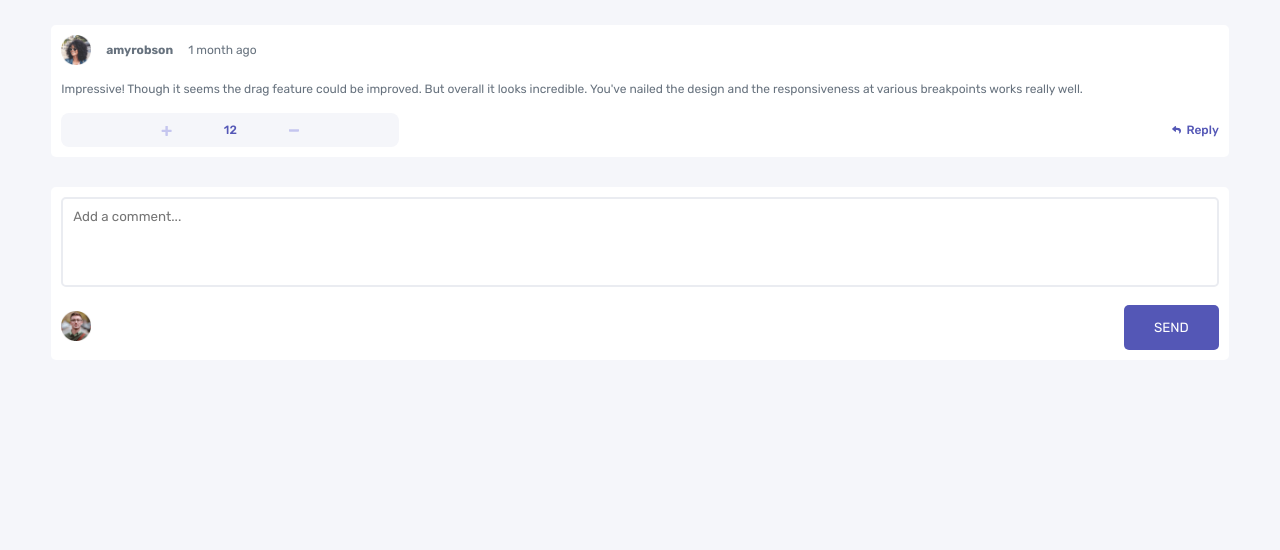
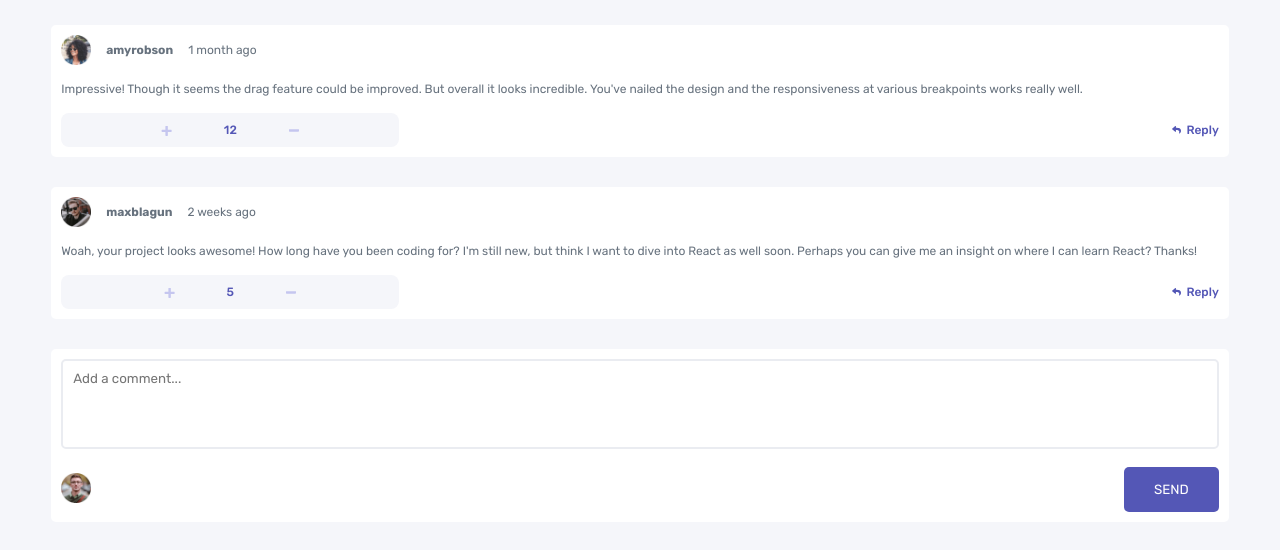
Before and after one commit to David-Henery4/Interactive-Comments-Section, a React (Create React App) app: page / in a window 1280 px wide. Shown: the top 550 px of the page. Built offline with nearby package versions, Linux system fonts and the light colour scheme.

Commit message:
comment data added

```diff
--- a/src/App.js
+++ b/src/App.js
@@ -1,12 +1,11 @@
-import { CommentBox, InputBox } from "./components";
+import MainContent from "./layout/MainContent";
+import amy from "./images/avatars/image-amyrobson.png"
+
 
 function App() {
   return (
     <div className="App app-layout">
-      <main className="content-layout">
-        <CommentBox />
-        <InputBox />
-      </main>
+      <MainContent />
     </div>
   );
 }
--- a/src/components/CommentBox.js
+++ b/src/components/CommentBox.js
@@ -1,45 +1,48 @@
 import React from "react";
 import holderProfilePic from "../images/avatars/image-amyrobson.png";
-import plus from "../images/icon-plus.svg";
-import minus from "../images/icon-minus.svg";
-import del from "../images/icon-delete.svg";
-import reply from "../images/icon-reply.svg";
-import edit from "../images/icon-edit.svg";
+import { del, edit, minus, plus, reply } from "../images";
 
-
-const CommentBox = () => {
+const CommentBox = ({ id, content, createdAt, replies, score, user }, replyStatus) => {
+  const {image, username} = user
+  console.log(replyStatus)
   return (
+    <>
       <div className="comment-box">
         <div className="comment-box-headers">
           <img
-          src={holderProfilePic}
+            src={require(`../images/avatars/${image.png}`)}
             alt="profile-pic"
             className="comment-box__profile-img"
           />
-        <h1 className="comment-box__name">amyrobson</h1>
-        <p className="comment-box__post-date">1 month ago</p>
+          <h1 className="comment-box__name">{username}</h1>
+          <p className="comment-box__post-date">{createdAt}</p>
         </div>
         <div className="comment-box-comment">
-        <p className="comment-box-comment__text">
-          Impressive! Though it seems the drag feature could be improved. But
-          overall it looks incredible. You've nailed the design and the
-          responsiveness at various breakpoints works really well.
-        </p>
+          <p className="comment-box-comment__text">{content}</p>
         </div>
         <div className="comment-box-likes">
           <button className="comment-box__plus">
             <img className="comment-box__plus-icon" src={plus} alt="plus" />
           </button>
-        <p className="comment-box__like-quantity">12</p>
+          <p className="comment-box__like-quantity">{score}</p>
           <button className="comment-box__minus">
             <img src={minus} alt="minus" className="comment-box__minus-icon" />
           </button>
         </div>
         <div className="comment-box-reply">
-        <img src={reply} alt="reply-icon" className="comment-box-reply__icon" />
+          <img
+            src={reply}
+            alt="reply-icon"
+            className="comment-box-reply__icon"
+          />
           <p className="comment-box-reply__text">Reply</p>
         </div>
       </div>
+      {/* {replies && replies.length > 0 &&
+        replies.map((rep) => {
+          return <CommentBox key={rep.id} {...rep}/>;
+        })} */}
+    </>
   );
 };
 
--- a/data.json
+++ b/src/data.json
@@ -1,7 +1,7 @@
 {
   "currentUser": {
     "image": {
-      "png": "./images/avatars/image-juliusomo.png",
+      "png": "image-juliusomo.png",
       "webp": "./images/avatars/image-juliusomo.webp"
     },
     "username": "juliusomo"
@@ -14,7 +14,7 @@
       "score": 12,
       "user": {
         "image": {
-          "png": "./images/avatars/image-amyrobson.png",
+          "png": "image-amyrobson.png",
           "webp": "./images/avatars/image-amyrobson.webp"
         },
         "username": "amyrobson"
@@ -28,7 +28,7 @@
       "score": 5,
       "user": {
         "image": {
-          "png": "./images/avatars/image-maxblagun.png",
+          "png": "image-maxblagun.png",
           "webp": "./images/avatars/image-maxblagun.webp"
         },
         "username": "maxblagun"
@@ -42,7 +42,7 @@
           "replyingTo": "maxblagun",
           "user": {
             "image": {
-              "png": "./images/avatars/image-ramsesmiron.png",
+              "png": "image-ramsesmiron.png",
               "webp": "./images/avatars/image-ramsesmiron.webp"
             },
             "username": "ramsesmiron"
@@ -56,7 +56,7 @@
           "replyingTo": "ramsesmiron",
           "user": {
             "image": {
-              "png": "./images/avatars/image-juliusomo.png",
+              "png": "image-juliusomo.png",
               "webp": "./images/avatars/image-juliusomo.webp"
             },
             "username": "juliusomo"
--- /dev/null
+++ b/src/features/general/generalSlice.js
@@ -0,0 +1,21 @@
+import { createSlice } from "@reduxjs/toolkit";
+import commentData from "../../data.json";
+
+// console.log(commentData)
+
+const initialState = {
+  user: commentData.currentUser,
+  comments: commentData.comments,
+  isReply: false,
+  isUserReply: false,
+};
+
+const generalSlice = createSlice({
+  name: "general",
+  initialState,
+  reducers: {
+
+  },
+});
+
+export default generalSlice.reducer
--- /dev/null
+++ b/src/images/index.js
@@ -0,0 +1,13 @@
+import plus from "../images/icon-plus.svg";
+import minus from "../images/icon-minus.svg";
+import del from "../images/icon-delete.svg";
+import reply from "../images/icon-reply.svg";
+import edit from "../images/icon-edit.svg";
+
+export {
+  del,
+  edit,
+  minus,
+  plus,
+  reply
+};
--- a/src/index.js
+++ b/src/index.js
@@ -1,13 +1,15 @@
-import React from 'react';
-import ReactDOM from 'react-dom/client';
-import "./sass/styles.scss"
-import App from './App';
+import React from "react";
+import ReactDOM from "react-dom/client";
+import { store } from "./store";
+import { Provider } from "react-redux";
+import "./sass/styles.scss";
+import App from "./App";
 
-
-
-const root = ReactDOM.createRoot(document.getElementById('root'));
+const root = ReactDOM.createRoot(document.getElementById("root"));
 root.render(
   <React.StrictMode>
-    <App />
+    <Provider store={store}>
+      <App />
+    </Provider>
   </React.StrictMode>
 );
--- /dev/null
+++ b/src/layout/MainContent.js
@@ -0,0 +1,19 @@
+import React from "react";
+import { useSelector } from "react-redux";
+import { CommentBox, InputBox } from "../components";
+
+const MainContent = () => {
+  const { comments } = useSelector((store) => store.general);
+  return (
+    <main className="content-layout">
+      {comments.map((com) => {
+        return (
+        <CommentBox key={com.id} {...com}/>
+        )
+      })}
+      <InputBox />
+    </main>
+  );
+};
+
+export default MainContent;
--- a/src/sass/styles.scss
+++ b/src/sass/styles.scss
@@ -7,3 +7,4 @@
 @import "./base/typography";
 @import "./components/comment-box";
 @import "./components/input-box";
+@import "./components/reply-styles";
--- /dev/null
+++ b/src/store.js
@@ -0,0 +1,8 @@
+import { configureStore } from "@reduxjs/toolkit";
+import generalReducer from "./features/general/generalSlice";
+
+export const store = configureStore({
+  reducer:{
+    general: generalReducer,
+  },
+});
```
Also changed, not shown: src/sass/components/_reply-styles.scss (added). Lines whose indentation alone changed are shown as unchanged.
